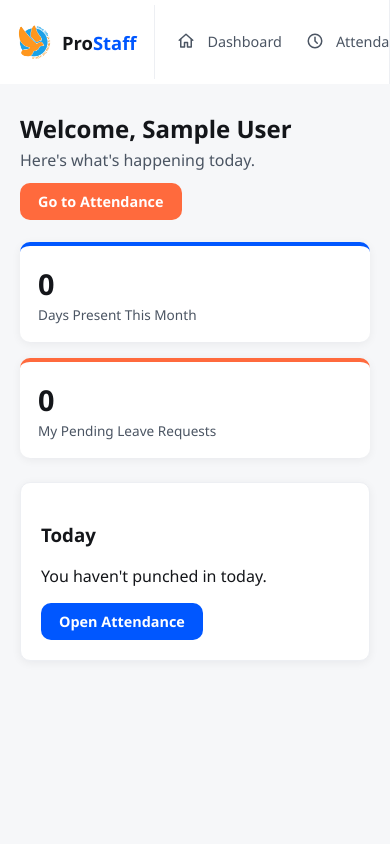
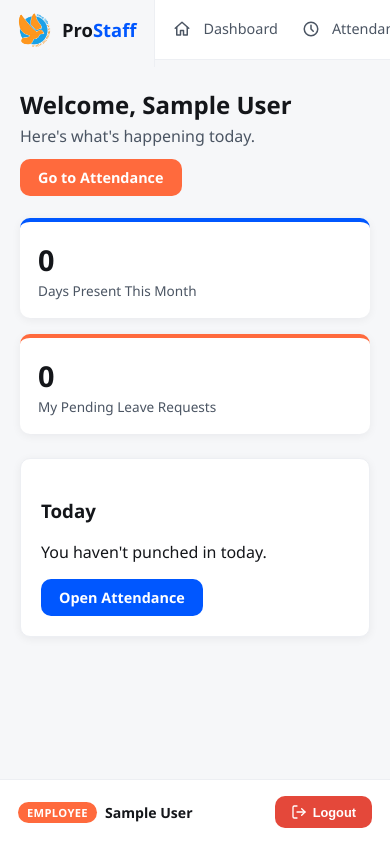
Before and after one commit to rohinisgit/prostaff, a Django app: page / in a window 390 px wide. Run offline with Django 4.2, Linux system fonts and the light colour scheme; the visitor is signed in with stand-in values (Sample User, id 1); data that the repository does not hold is empty.

Commit message:
save current work before merge

```diff
--- a/static/css/style.css
+++ b/static/css/style.css
@@ -164,10 +164,6 @@ tr:hover td { background: var(--grey-50); }
 
 .empty-state { text-align: center; padding: 40px; color: var(--grey-500); }
 
-@media (max-width: 768px) {
-  .navbar { flex-direction: column; height: auto; padding: 12px; gap: 10px; }
-  .navbar-links { justify-content: center; }
-}
 .user-name-wrap { position: relative; display: inline-block; }
 .notif-badge {
   position: absolute;
@@ -186,6 +182,25 @@ tr:hover td { background: var(--grey-50); }
   padding: 0 3px;
   line-height: 1;
 }
+
+/* Small inline badge used inside sidebar links (e.g. pending counts) */
+.sidebar-badge {
+  margin-left: auto;
+  background: var(--sunset-orange);
+  color: var(--white);
+  font-size: 0.68rem;
+  font-weight: 700;
+  min-width: 18px;
+  height: 18px;
+  border-radius: 20px;
+  display: inline-flex;
+  align-items: center;
+  justify-content: center;
+  padding: 0 6px;
+  line-height: 1;
+  flex-shrink: 0;
+}
+
 .tabs { display: flex; gap: 4px; margin-bottom: 20px; border-bottom: 2px solid var(--grey-100); }
 .tab-btn {
   background: none; border: none; padding: 10px 20px; font-size: 0.92rem; font-weight: 600;
@@ -213,7 +228,9 @@ tr:hover td { background: var(--grey-50); }
   .nav-dropdown:hover .nav-dropdown-menu { display: block; }
 }
 
-/* ---------- Sidebar Layout ---------- */
+/* ==========================================================
+   Sidebar Layout — DESKTOP / TABLET (default, >900px)
+   ========================================================== */
 .app-shell { display: flex; min-height: 100vh; }
 
 .sidebar {
@@ -223,11 +240,15 @@ tr:hover td { background: var(--grey-50); }
   display: flex;
   flex-direction: column;
   position: fixed;
-  top: 0; left: 0; bottom: 0;
+  top: 0;
+  left: 0;
+  height: 100vh;
+  height: 100dvh; /* better on mobile browsers with dynamic address bars */
   z-index: 150;
 }
 
 .sidebar-logo {
+  flex-shrink: 0;
   display: flex;
   align-items: center;
   gap: 10px;
@@ -263,58 +284,115 @@ tr:hover td { background: var(--grey-50); }
   margin-bottom: 2px;
 }
 .sidebar-link svg { flex-shrink: 0; }
-.sidebar-link:hover { background: var(--grey-100); color: var(--black); }
-.sidebar-link.active { background: var(--electric-blue); color: var(--white); }
+.sidebar-link:hover {
+  background: var(--electric-blue);
+  color: var(--white);
+}
+.sidebar-link:hover svg {
+  stroke: var(--white);
+}
 
+/* Scrollable menu area — this is what allows the footer below to
+   always stay pinned, no matter how many links are in the list. */
+.sidebar-menu {
+  flex: 1 1 0;
+  min-height: 0;
+  overflow-y: auto;
+  padding: 6px 10px;
+}
+
+/* Footer stays at the bottom of the fixed, full-height sidebar */
 .sidebar-footer {
+  flex-shrink: 0;
   border-top: 1px solid var(--grey-100);
-  padding: 18px 20px;
+  padding: 16px 18px;
   display: flex;
   flex-direction: column;
-  flex-shrink: 0;
+  gap: 12px;
+  background: var(--white);
 }
-
-.sidebar-user {
-  display: flex;
-  align-items: center;
-  gap: 8px;
-  font-weight: 600;
-  font-size: 0.88rem;
-  flex-wrap: wrap;
-  width: 100%;
-}
+.sidebar-user { display: flex; align-items: center; gap: 8px; font-weight: 600; font-size: 0.88rem; }
 .sidebar-user .notif-badge { position: static; margin-left: auto; }
-
-.sidebar-logout-form {
-  margin: 0;
-  width: 100%;
-}
-.sidebar-logout-form .btn {
-  background: #E4483A;
-  color: var(--white);
-  border: none;
-  width:100%;
-  justify-content: center;
-  padding:11px 11px;
-  font-size:0.92rem;
-  margin-top:10px;
-}
+.sidebar-logout-form { margin: 0; }
+.sidebar-logout-form .btn { width: 100%; justify-content: center;  background: #E4483A;
+  color: var(--white); }
 .sidebar-logout-form .btn:hover {
   background: #C93B2F;
   color: var(--white);
-
 }
 
-.main-content { margin-left: 240px; width: 100%; }
+.main-content {
+  margin-left: 240px;
+  width: calc(100% - 240px);
+  min-height: 100vh;
+}
 
+/* ==========================================================
+   Sidebar Layout — MOBILE (<=900px)
+   Single, consolidated media query. No nesting, no duplicates.
+   ========================================================== */
 @media (max-width: 900px) {
   .app-shell { flex-direction: column; }
-  .sidebar { position: static; width: 100%; flex-direction: row; align-items: center; overflow-x: auto; }
-  .sidebar-logo { border-bottom: none; border-right: 1px solid var(--grey-100); flex-shrink: 0; }
-  .sidebar-menu { display: flex; flex: none; }
+
+  .sidebar {
+    position: fixed;
+    flex-direction: row;
+    align-items: center;
+    width: 100%;
+    height: 60px;
+    border-right: none;
+    border-bottom: 1px solid var(--grey-100);
+    top: 0;
+    left: 0;
+  }
+
+  .sidebar-logo {
+    border-bottom: none;
+    border-right: 1px solid var(--grey-100);
+    flex-shrink: 0;
+  }
+
+  .sidebar-menu {
+    display: flex;
+    flex: 1 1 auto;
+    align-items: center;
+    overflow-x: auto;
+    overflow-y: hidden;
+    white-space: nowrap;
+    padding: 0 6px;
+  }
+  .sidebar-link { flex-shrink: 0; }
   .sidebar-section { display: none; }
-  .sidebar-footer { flex-direction: row; border-top: none; border-left: 1px solid var(--grey-100); flex-shrink: 0; }
-  .main-content { margin-left: 0; }
+
+  /* Footer becomes its own fixed bar pinned to the bottom of the
+     viewport — always visible, never hidden or scrolled away. */
+  .sidebar-footer {
+    position: fixed;
+    left: 0;
+    right: 0;
+    bottom: 0;
+    width: 100%;
+    flex-direction: row;
+    align-items: center;
+    justify-content: space-between;
+    border-top: 1px solid var(--grey-100);
+    z-index: 200;
+  }
+  .sidebar-user {
+    flex: 1;
+    overflow: hidden;
+    text-overflow: ellipsis;
+    white-space: nowrap;
+  }
+  .sidebar-logout-form { flex-shrink: 0; width: auto; }
+  .sidebar-logout-form .btn { width: auto; padding: 8px 16px; }
+
+  .main-content {
+    margin-left: 0;
+    width: 100%;
+    padding-top: 60px;   /* clears the fixed top bar */
+    padding-bottom: 80px; /* clears the fixed bottom footer */
+  }
 }
 
 /* ---------- Login image ---------- */
@@ -443,6 +521,7 @@ tr:hover td { background: var(--grey-50); }
 
 .row-check, #select-all { width: 16px; height: 16px; cursor: pointer; accent-color: var(--electric-blue); }
 
+
 @media (max-width: 900px) {
   .payroll-table-card { overflow-x: auto; }
   .payroll-table { min-width: 720px; }
--- a/templates/core/base.html
+++ b/templates/core/base.html
@@ -145,7 +145,9 @@
         </div>
         <form method="post" action="{% url 'core:logout' %}" class="sidebar-logout-form">
           {% csrf_token %}
+
           <button type="submit" class="btn btn-sm">
+
             <svg width="16" height="16" viewBox="0 0 24 24" fill="none" stroke="currentColor" stroke-width="2" stroke-linecap="round" stroke-linejoin="round"><path d="M9 21H5a2 2 0 0 1-2-2V5a2 2 0 0 1 2-2h4"/><path d="M16 17l5-5-5-5"/><path d="M21 12H9"/></svg>
             Logout
           </button>
```
